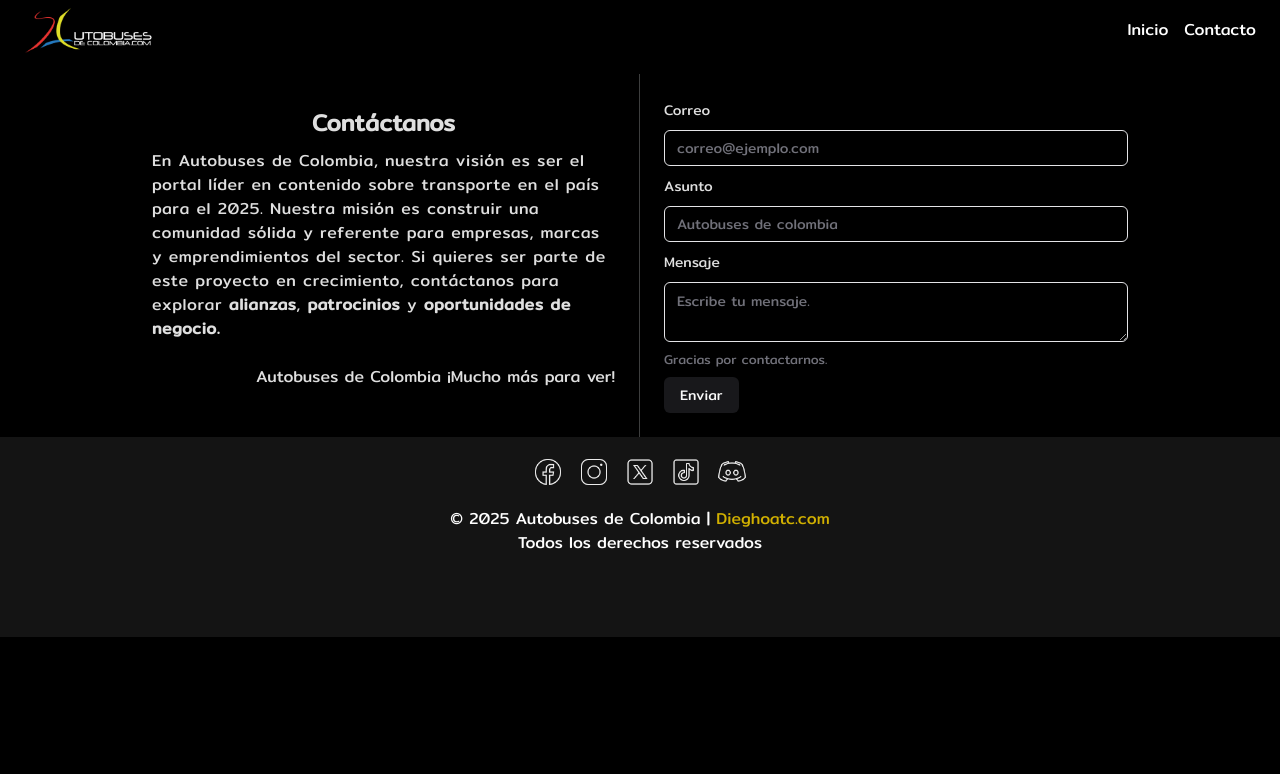
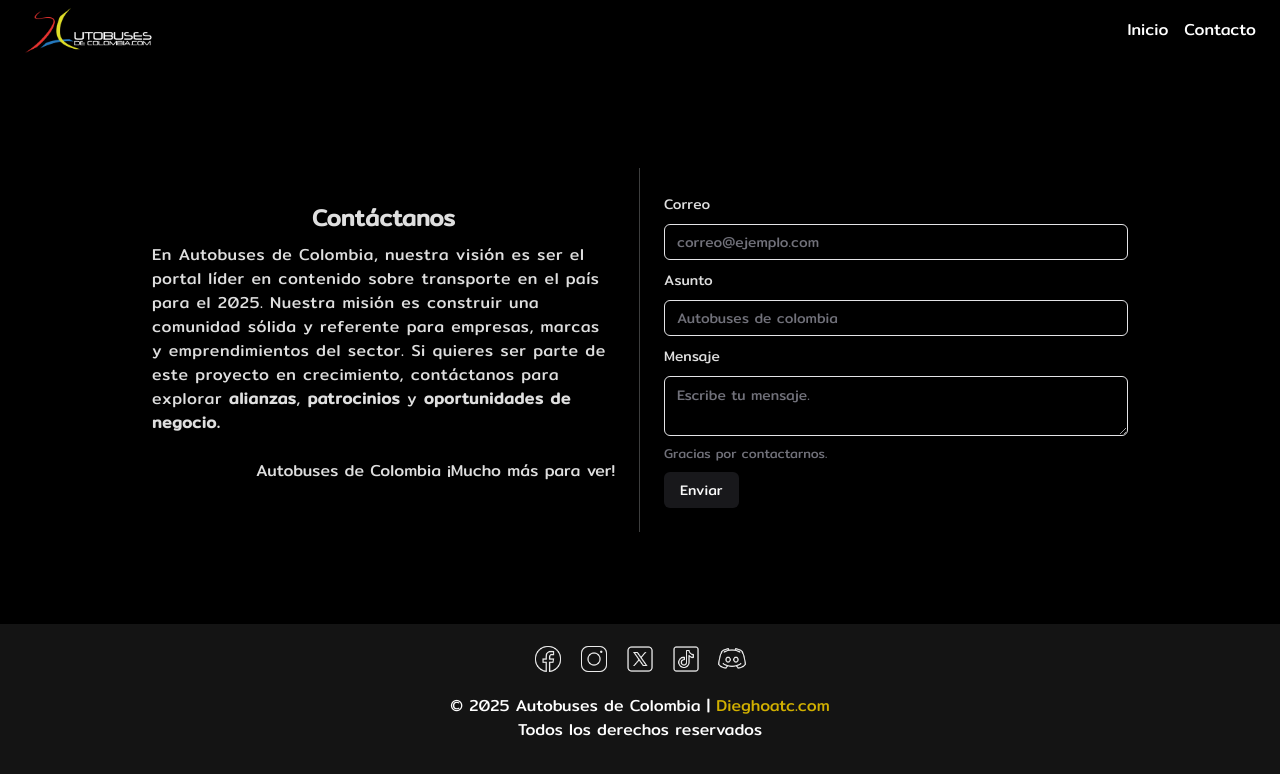
Before and after one commit to Dieghoatc/autobusesdecolombia-minas-tirith, a Next.js app: page /pages/contact in a window 1280 px wide. Shown: the top 774 px of the page. Built offline with nearby package versions, Linux system fonts and the light colour scheme; no server answers.

Commit message:
fix: vh contact content

```diff
--- a/src/app/pages/contact/contact.css
+++ b/src/app/pages/contact/contact.css
@@ -5,12 +5,12 @@
   align-items: center;
 
   @media (min-width: 768px) {
-    height: 100%;
+    height: 78vh;
   }
 }
 
 .contact-content {
-  margin-top: 74px;
+  margin-top: 76px;
   color: #dfdfdf;
 
   @media (min-width: 1024px) {
```
